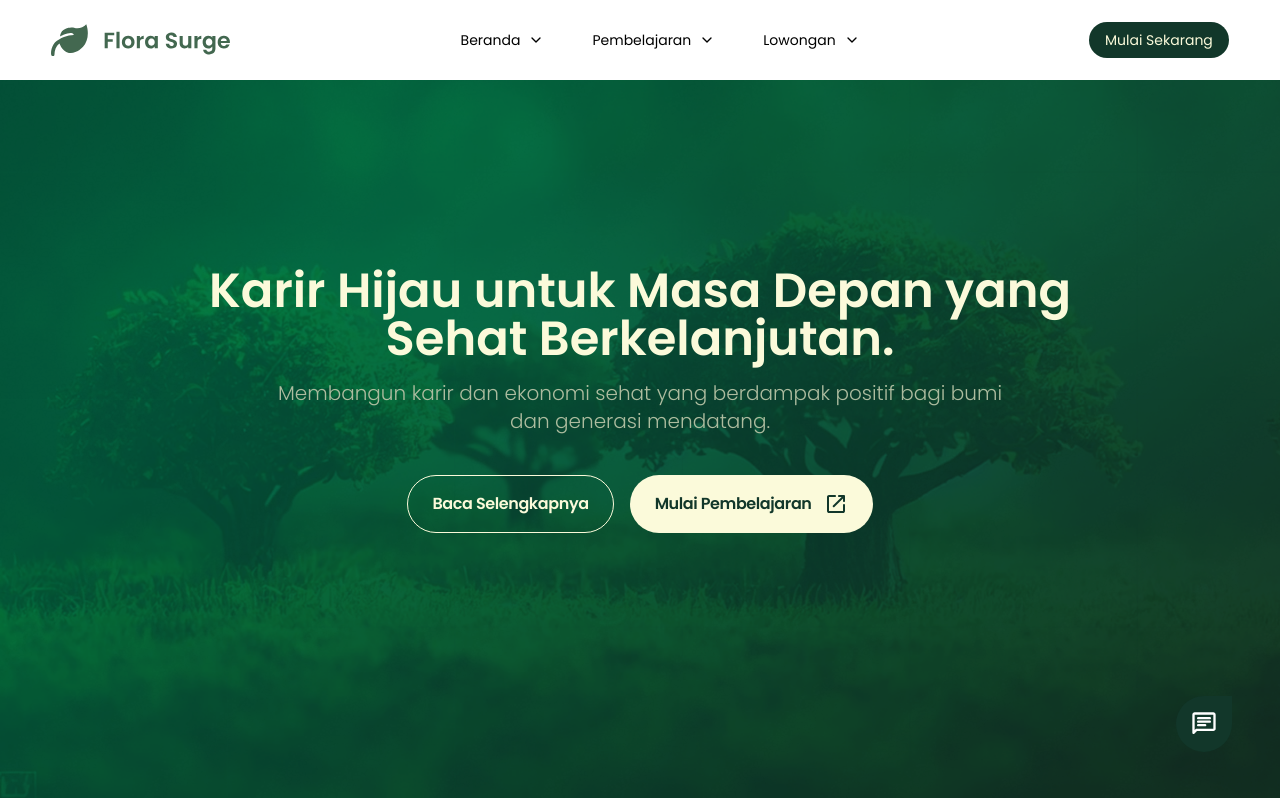
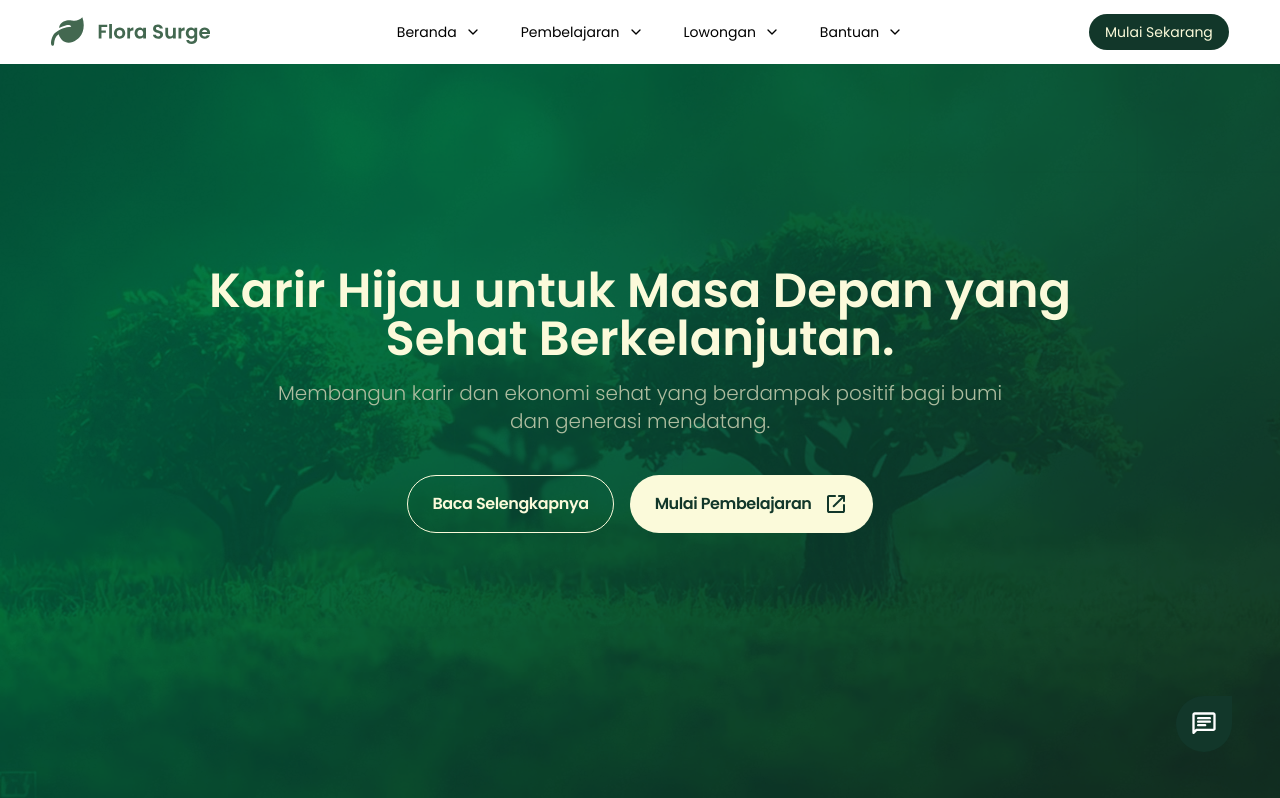
Before and after one commit to AmirHamzah-1Fz/flora-surge, a React (Vite) app: page / in a window 1280 px wide. Shown: the top 798 px of the page. Built offline with nearby package versions, Linux system fonts and the light colour scheme.

Commit message:
Components/header (#40)
* Branch untuk membuat branch baru (Fresh Branch)

* UNIMPORTANT: files

* Fixerror: config

* Update fetch config

* Stash header

* Feature: Header, dropdown function, responsive

* UNIMPORTANT: syntax

* Feature: "Bantuan" dropdown

* Update App.tsx

```diff
--- a/src/App.tsx
+++ b/src/App.tsx
@@ -1,7 +1,8 @@
+import Header from "./components/Header";
 import Hero from "./components/Hero";
-import Header from "./components/Header";
 import Footer from "./components/Footer";
 import ChatBot from "./components/ChatBot";
+
 
 function App() {
   return (
--- a/src/components/Header.tsx
+++ b/src/components/Header.tsx
@@ -33,19 +33,20 @@ function Header() {
     },
     {
       label: 'Lowongan',
-      items: [
-        { label: 'Job finder', href: '#' },
-        { label: 'Bantuan', href: '#' },
-        { label: 'Tanya FloraBot', href: '#' },
-      ],
+      items: [{ label: 'Job finder', href: '#' }],
+    },
+    {
+      label: 'Bantuan',
+      items: [{ label: 'Tanya FloraBot', href: '#' }]
     },
   ];
 
   return (
-    <header ref={headerRef} className="fixed top-0 left-0 z-50 h-20 w-full bg-white px-[5%] py-2 md:px-[4%]" onMouseLeave={handleMouseLeave}>
+    <header ref={headerRef} className="fixed top-0 left-0 z-50 h-16 w-full bg-white  py-2 px-[5%] md:px-[4%]" onMouseLeave={handleMouseLeave}>
       <div className="flex h-full w-full items-center justify-between">
         {/* LOGO */}
-        <svg className="shrink-0" width="180" viewBox="0 0 259 47" fill="none" xmlns="http://www.w3.org/2000/svg">
+        <a href="#home">
+          <svg className="shrink-0" width="160" viewBox="0 0 259 47" fill="none" xmlns="http://www.w3.org/2000/svg">
             <path
               d="M45.7886 33.2206C45.2212 33.8495 34.0335 45.5579 22.7393 40.6193C15.5763 37.4008 12.9168 29.8357 12.3672 28.023C11.0185 28.9154 9.82034 30.0341 8.82114 31.3339C7.1551 33.5774 6.0247 36.2022 5.52332 38.9916C4.70773 43.0053 5.52332 45.2804 3.96306 46.1867C3.59813 46.3923 3.18989 46.5 2.77514 46.5C2.36039 46.5 1.95215 46.3923 1.58722 46.1867C-1.24961 44.6145 -0.0439604 35.5512 3.30705 29.8357C4.04738 28.5947 4.92189 27.4466 5.91338 26.4138C7.55207 24.6807 9.45041 23.2375 11.5339 22.1411C13.8059 20.7774 16.1772 19.6023 18.6259 18.6267C23.1979 16.9725 27.9757 16.0193 32.8101 15.7967C32.6747 15.2947 32.439 14.8283 32.1186 14.428C28.5371 9.82232 14.1402 17.295 13.0232 17.9054C13.1 16.2904 13.4795 14.7069 14.1402 13.2442C17.7926 5.4756 28.5726 5.08717 29.6541 5.08717C30.8799 5.10993 32.1016 5.23986 33.3065 5.4756L34.0689 5.66057C35.2822 5.9216 36.518 6.05176 37.7568 6.049C40.1672 6.06652 42.5569 5.58511 44.7877 4.63262C47.0186 3.68013 49.0461 2.27549 50.753 0.5C55.0083 12.4488 53.1466 25.23 45.7886 33.2206Z"
               fill="#436850"
@@ -55,17 +56,13 @@ function Header() {
               fill="#436850"
             />
           </svg>
+        </a>
 
         {/* DROP DOWN LG SCREEN */}
         <div className="hidden h-auto w-auto md:block">
-          <ul className="flex items-center gap-x-6">
+          <ul className="flex items-center gap-x-4">
             {menuItems.map((menu) => (
-              <Dropdown
-                key={menu.label}
-                content={menu.label}
-                isOpen={activeDropdown === menu.label}
-                onOpen={() => setActiveDropdown(menu.label)}
-              >
+              <Dropdown key={menu.label} content={menu.label} isOpen={activeDropdown === menu.label} onOpen={() => setActiveDropdown(menu.label)}>
                 {menu.items.map((item) => (
                   <MenuItem key={item.label} href={item.href}>
                     {item.label}
```
Also changed, not shown: 1 other file (tests, documents, lock files or other folders). Lines whose indentation alone changed are shown as unchanged.
